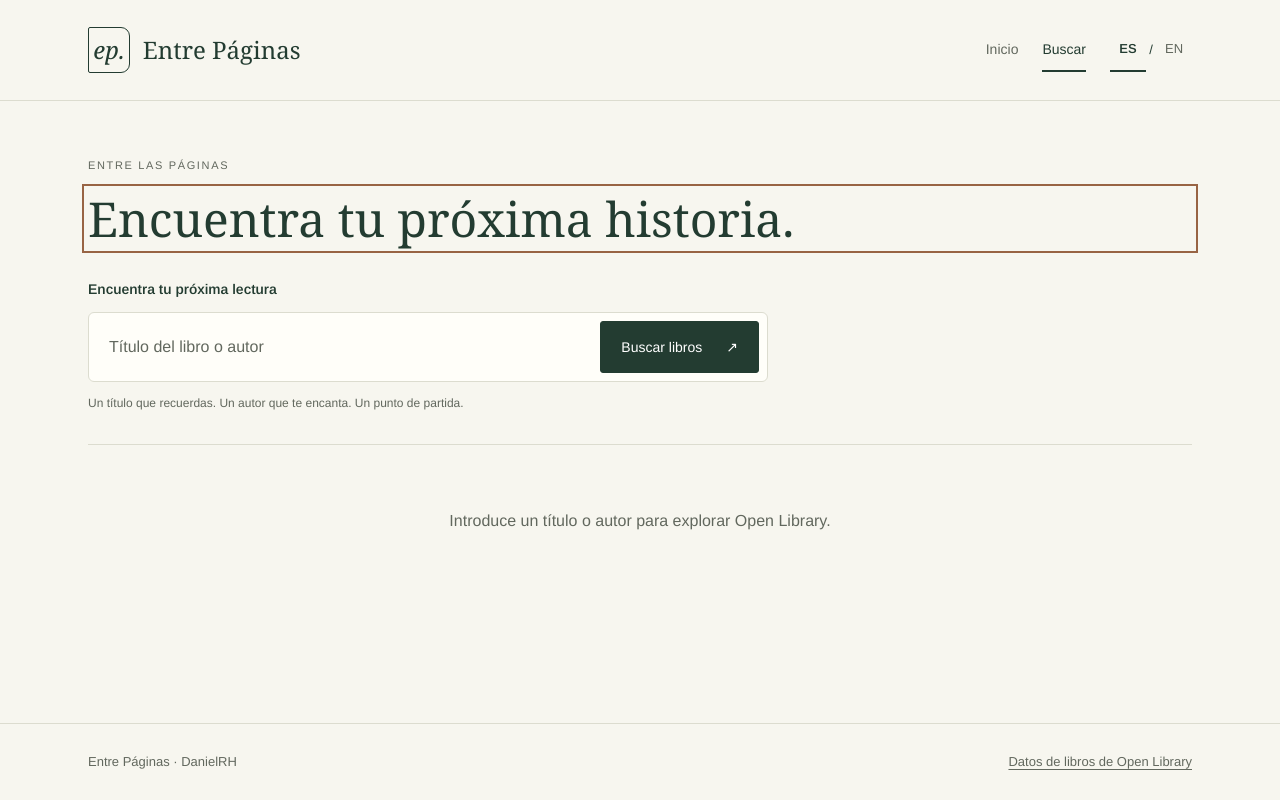
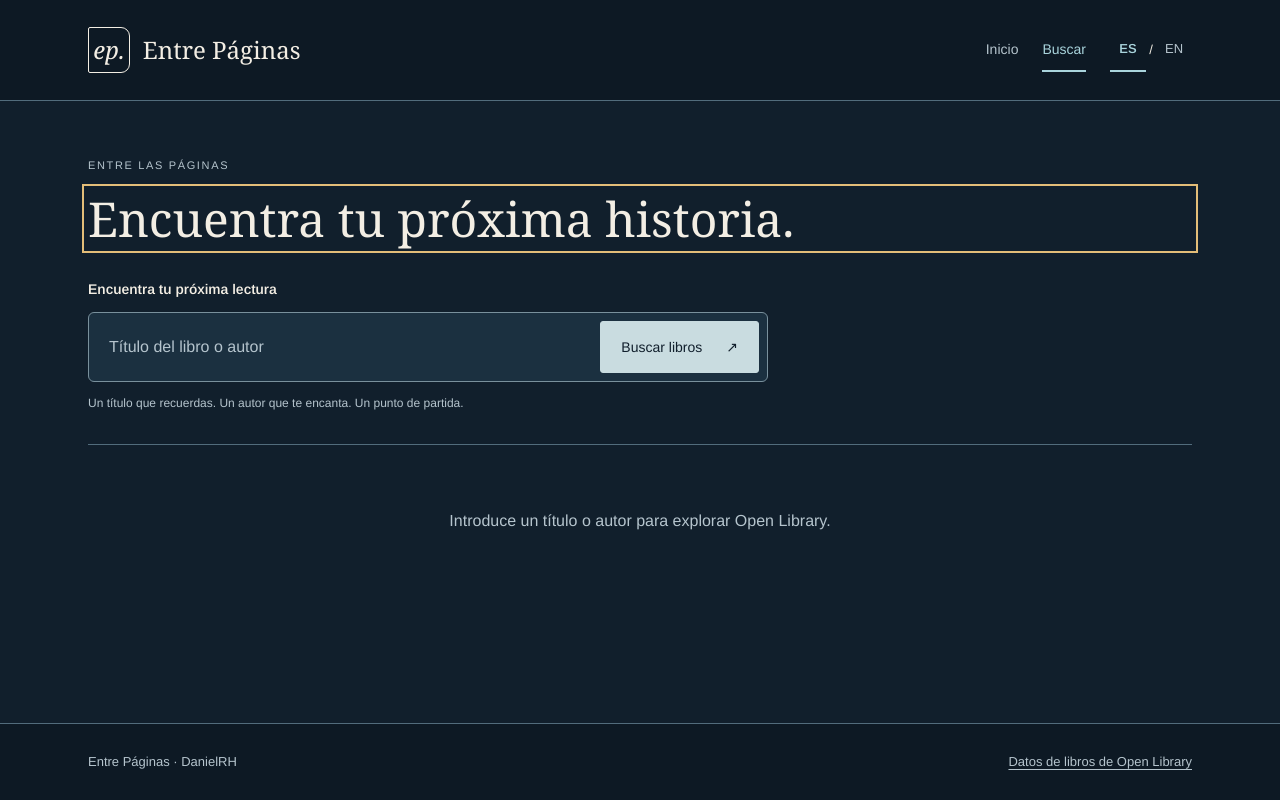
Before and after one commit to DRH2042/entre-paginas-frontend, a React (Vite) app: page /search in a window 1280 px wide. Built offline with nearby package versions, Linux system fonts and the light colour scheme; a web font is replaced by a local one.

Commit message:
Modernize colors with a cool editorial palette

```diff
--- a/src/components/BookCard/BookCard.css
+++ b/src/components/BookCard/BookCard.css
@@ -1,5 +1,5 @@
 .book-card { height: 100%; overflow-wrap: anywhere; }
-.book-card__cover { width: 100%; display: grid; place-items: center; aspect-ratio: 3 / 4; padding: 1.25rem; background: #eaece2; border: 1px solid var(--color-border); border-radius: 4px; }
+.book-card__cover { width: 100%; display: grid; place-items: center; aspect-ratio: 3 / 4; padding: 1.25rem; background: var(--color-paper); border: 1px solid var(--color-border); border-radius: 4px; }
 .book-card__image { width: 100%; height: 100%; min-height: 0; object-fit: contain; }
 .book-card__fallback { display: flex; flex-direction: column; align-items: center; gap: 1rem; color: var(--color-muted); font-size: 0.8125rem; text-align: center; }
 .book-card__monogram { font-family: var(--font-serif); font-size: 3rem; font-style: italic; }
@@ -10,4 +10,4 @@
 @media (max-width: 420px) { .book-card__cover { max-height: 320px; } }
 
 .book-card__link { text-decoration-thickness: 1px; text-underline-offset: 0.2em; }
-.book-card__link:hover { color: #8b5d43; }
+.book-card__link:hover { color: var(--color-accent); }
--- a/src/components/Footer/Footer.css
+++ b/src/components/Footer/Footer.css
@@ -1,5 +1,5 @@
-.footer { border-top: 1px solid var(--color-border); color: var(--color-muted); }
+.footer { background: var(--color-navigation); border-top: 1px solid var(--color-border); color: var(--color-muted); }
 .footer__inner { max-width: 1200px; margin: 0 auto; padding: 1rem var(--page-gutter); display: flex; flex-wrap: wrap; align-items: center; justify-content: space-between; gap: 0.5rem 1.5rem; font-size: 0.8125rem; }
 .footer__credit { margin: 0; }
 .footer__link { display: inline-flex; align-items: center; min-height: 44px; text-underline-offset: 0.2em; }
-.footer__link:hover { color: var(--color-ink); }
+.footer__link:hover { color: var(--color-accent); }
--- a/src/components/Header/Header.css
+++ b/src/components/Header/Header.css
@@ -1,4 +1,5 @@
 .header {
+  background: var(--color-navigation);
   border-bottom: 1px solid var(--color-border);
 }
 
@@ -39,8 +40,8 @@
   left: 0.5rem;
   z-index: 1;
   padding: 0.75rem 1rem;
-  background: var(--color-ink);
-  color: white;
+  background: var(--color-button);
+  color: var(--color-on-button);
   transform: translateY(-200%);
 }
 
--- a/src/components/Navigation/Navigation.css
+++ b/src/components/Navigation/Navigation.css
@@ -15,8 +15,8 @@
 
 .navigation__link:hover,
 .navigation__link[aria-current='page'] {
-  color: var(--color-ink);
-  border-bottom-color: var(--color-ink);
+  color: var(--color-accent);
+  border-bottom-color: var(--color-accent);
 }
 
 
@@ -25,6 +25,6 @@
 .navigation { align-items: center; flex-wrap: wrap; }
 .navigation__languages { display: flex; align-items: center; gap: 0.2rem; font-size: 0.8125rem; }
 .navigation__language { min-width: 36px; min-height: 44px; padding: 0.25rem; border: 0; border-bottom: 2px solid transparent; background: transparent; color: var(--color-muted); cursor: pointer; }
-.navigation__language[aria-pressed='true'] { color: var(--color-ink); border-bottom-color: var(--color-ink); font-weight: 600; }
-.navigation__language:hover { color: var(--color-ink); }
+.navigation__language[aria-pressed='true'] { color: var(--color-accent); border-bottom-color: var(--color-accent); font-weight: 600; }
+.navigation__language:hover { color: var(--color-accent); }
 @media (max-width: 600px) { .navigation { gap: 1rem; } }
--- a/src/components/Preloader/Preloader.css
+++ b/src/components/Preloader/Preloader.css
@@ -1,5 +1,5 @@
 .preloader { padding: 3rem 1rem; color: var(--color-muted); text-align: center; }
-.preloader__spinner { display: inline-block; width: 32px; height: 32px; border: 3px solid var(--color-border); border-top-color: var(--color-ink); border-radius: 50%; animation: preloader-spin 0.8s linear infinite; }
+.preloader__spinner { display: inline-block; width: 32px; height: 32px; border: 3px solid var(--color-border); border-top-color: var(--color-accent); border-radius: 50%; animation: preloader-spin 0.8s linear infinite; }
 .preloader__title { font-family: var(--font-serif); font-size: 1.75rem; font-weight: 400; color: var(--color-ink); }
 .preloader__message { margin: 1rem 0; }
 @keyframes preloader-spin { to { transform: rotate(360deg); } }
--- a/src/components/SearchForm/SearchForm.css
+++ b/src/components/SearchForm/SearchForm.css
@@ -1,12 +1,12 @@
 .search-form { max-width: 680px; }
 .search-form__label { display: block; margin-bottom: 0.75rem; font-size: 0.875rem; font-weight: 600; }
-.search-form__controls { display: flex; gap: 0.5rem; padding: 0.5rem; border: 1px solid var(--color-border); border-radius: 6px; background: var(--color-paper); }
+.search-form__controls { display: flex; gap: 0.5rem; padding: 0.5rem; border: 1px solid var(--color-control-border); border-radius: 6px; background: var(--color-paper); }
 .search-form__input { flex: 1; min-width: 0; width: 100%; min-height: 52px; padding: 0.75rem; border: 0; border-radius: 2px; background: transparent; color: var(--color-ink); font: inherit; }
 .search-form__input::placeholder { color: var(--color-muted); opacity: 1; }
-.search-form__button { display: flex; justify-content: center; align-items: center; gap: 1.5rem; min-height: 52px; padding: 0.75rem 1.25rem; border: 1px solid var(--color-ink); border-radius: 3px; background: var(--color-ink); color: white; font: inherit; font-size: 0.875rem; cursor: pointer; }
-.search-form__button:hover { background: #314c41; }
+.search-form__button { display: flex; justify-content: center; align-items: center; gap: 1.5rem; min-height: 52px; padding: 0.75rem 1.25rem; border: 1px solid var(--color-button); border-radius: 3px; background: var(--color-button); color: var(--color-on-button); font: inherit; font-size: 0.875rem; cursor: pointer; }
+.search-form__button:hover { background: var(--color-button-hover); }
 .search-form__hint { margin: 0.75rem 0 0; color: var(--color-muted); font-size: 0.75rem; }
-.search-form__error { margin: 0.75rem 0 0; color: #8b3227; font-size: 0.875rem; }
+.search-form__error { margin: 0.75rem 0 0; color: var(--color-error); font-size: 0.875rem; }
 @media (max-width: 600px) {
   .search-form__controls { flex-direction: column; }
   .search-form__button { width: 100%; }
--- a/src/pages/SearchResults/SearchResults.css
+++ b/src/pages/SearchResults/SearchResults.css
@@ -6,8 +6,8 @@
 .search-results__grid { display: grid; grid-template-columns: repeat(4, minmax(0, 1fr)); gap: 2.5rem 1.5rem; margin: 0; padding: 0; list-style: none; }
 .search-results__state { padding: 3rem 1rem; color: var(--color-muted); text-align: center; }
 .search-results__state-title { color: var(--color-ink); font-family: var(--font-serif); font-size: 1.75rem; font-weight: 400; }
-.search-results__retry { min-height: 44px; padding: 0.75rem 1.5rem; border: 0; border-radius: 3px; background: var(--color-ink); color: white; cursor: pointer; }
-.search-results__retry:hover { background: #314c41; }
+.search-results__retry { min-height: 44px; padding: 0.75rem 1.5rem; border: 0; border-radius: 3px; background: var(--color-button); color: var(--color-on-button); cursor: pointer; }
+.search-results__retry:hover { background: var(--color-button-hover); }
 @media (max-width: 900px) { .search-results__grid { grid-template-columns: repeat(3, minmax(0, 1fr)); } }
 @media (max-width: 700px) { .search-results__grid { grid-template-columns: repeat(2, minmax(0, 1fr)); } }
 @media (max-width: 420px) {
--- a/src/styles/index.css
+++ b/src/styles/index.css
@@ -1,15 +1,31 @@
 @import '../vendor/fonts.css';
 
 :root {
-  --color-ink: #233c31;
-  --color-muted: #62685e;
-  --color-border: #dcdccf;
-  --color-paper: #fffef9;
+  --color-background: #111f2c;
+  --color-navigation: #0d1924;
+  --color-ink: #f3eee4;
+  --color-muted: #b5c4cd;
+  --color-border: #526c7c;
+  --color-control-border: #79909c;
+  --color-paper: #1b3040;
+  --color-input-focus: #20394b;
+  --color-accent: #a9d4dc;
+  --color-editorial: #d7bf94;
+  --color-button: #c9dce0;
+  --color-button-hover: #e3eeee;
+  --color-on-button: #111f2c;
+  --color-focus: #e3bd78;
+  --color-error: #ffb4a6;
+  --color-book-front: #294e5d;
+  --color-book-spine: #3d6775;
+  --color-book-back: #647e94;
+  --color-book-pages: #c9bd9f;
+  --color-shadow: #060d1466;
   --font-serif: 'Lora', Georgia, 'Times New Roman', serif;
   --page-gutter: clamp(1.25rem, 4vw, 3rem);
   font-family: 'Arimo', Arial, Helvetica, sans-serif;
   color: var(--color-ink);
-  background: #f7f6ef;
+  background: var(--color-background);
   font-synthesis: none;
   line-height: 1.5;
 }
@@ -18,7 +34,7 @@
 body { margin: 0; }
 button, input { font: inherit; }
 a { color: inherit; }
-:focus-visible { outline: 2px solid #986444; outline-offset: 4px; }
+:focus-visible { outline: 2px solid var(--color-focus); outline-offset: 4px; }
 
 @media (prefers-reduced-motion: no-preference) {
   .navigation__link, .header__brand, .book-card__link, .book-details__back, .footer__link {
@@ -29,4 +45,4 @@ a { color: inherit; }
   }
   .search-form__input { transition: background-color 160ms ease; }
 }
-.search-form__input:focus { background-color: #f7f6ef; }
+.search-form__input:focus { background-color: var(--color-input-focus); }
```
Also changed, not shown: src/pages/BookDetails/BookDetails.css (+5 -3 lines), src/pages/Home/Home.css (+4 -4 lines).
